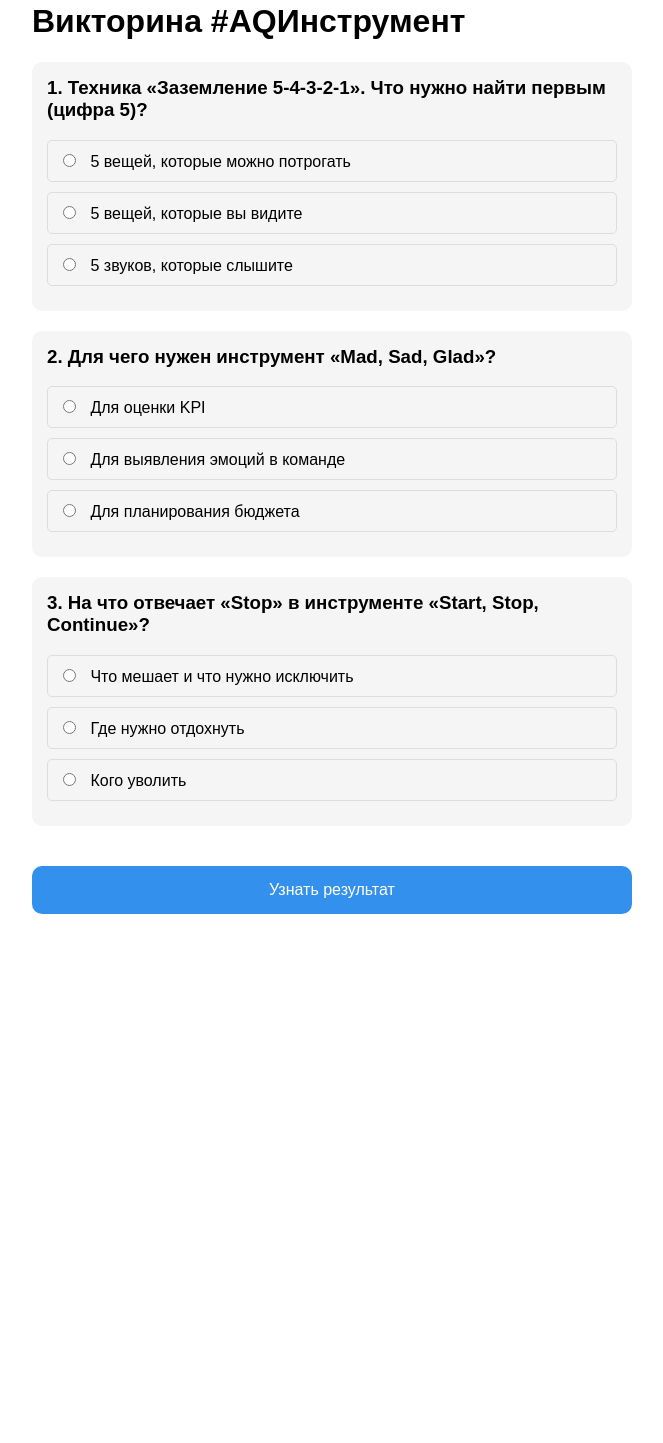
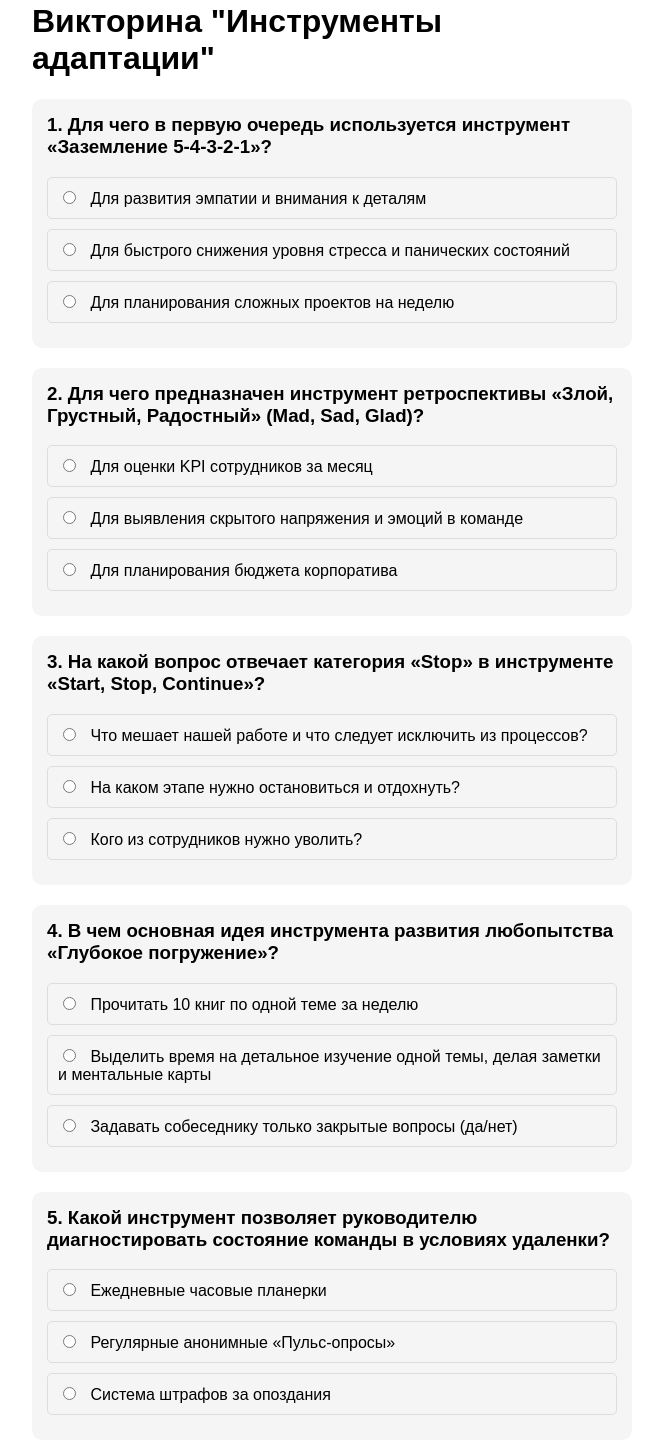
Before and after one commit to mrvolkomorov/AQ-Quiz-Bot, a plain HTML site: page index.html in a window 1280 px wide. Shown: the part 46-1489 px from the top of the page, without its empty margins (308-971 px from the left). Before the commit the page ends 988 px from the top, so only its background shows below. Drawn offline with Linux system fonts and the light colour scheme; a script that the page names is missing.

Commit message:
Update index.html

```diff
--- a/index.html
+++ b/index.html
@@ -3,7 +3,7 @@
 <head>
     <meta charset="UTF-8">
     <meta name="viewport" content="width=device-width, initial-scale=1.0">
-    <title>Викторина AQ</title>
+    <title>Викторина "Инструменты адаптации"</title>
     <script src="https://telegram.org/js/telegram-web-app.js"></script>
     <style>
         body {
@@ -55,32 +55,49 @@
 </head>
 <body>
     <div class="quiz-container" id="quiz">
-        <h1>Викторина #AQИнструмент</h1>
-
-        <div class="question">
-            <h3>1. Техника «Заземление 5-4-3-2-1». Что нужно найти первым (цифра 5)?</h3>
+        <h1>Викторина "Инструменты адаптации"</h1>
+         <div class="question">
+            <h3>1. Для чего в первую очередь используется инструмент «Заземление 5-4-3-2-1»?</h3>
             <div class="options">
-                <label><input type="radio" name="q1" value="0"> 5 вещей, которые можно потрогать</label>
-                <label><input type="radio" name="q1" value="1"> 5 вещей, которые вы видите</label>
-                <label><input type="radio" name="q1" value="0"> 5 звуков, которые слышите</label>
+                <label><input type="radio" name="q1" value="0"> Для развития эмпатии и внимания к деталям</label>
+                <label><input type="radio" name="q1" value="1"> Для быстрого снижения уровня стресса и панических состояний</label>
+                <label><input type="radio" name="q1" value="0"> Для планирования сложных проектов на неделю</label>
             </div>
         </div>
 
         <div class="question">
-            <h3>2. Для чего нужен инструмент «Mad, Sad, Glad»?</h3>
+            <h3>2. Для чего предназначен инструмент ретроспективы «Злой, Грустный, Радостный» (Mad, Sad, Glad)?</h3>
             <div class="options">
-                <label><input type="radio" name="q2" value="0"> Для оценки KPI</label>
-                <label><input type="radio" name="q2" value="1"> Для выявления эмоций в команде</label>
-                <label><input type="radio" name="q2" value="0"> Для планирования бюджета</label>
+                <label><input type="radio" name="q2" value="0"> Для оценки KPI сотрудников за месяц</label>
+                <label><input type="radio" name="q2" value="1"> Для выявления скрытого напряжения и эмоций в команде</label>
+                <label><input type="radio" name="q2" value="0"> Для планирования бюджета корпоратива</label>
             </div>
         </div>
 
         <div class="question">
-            <h3>3. На что отвечает «Stop» в инструменте «Start, Stop, Continue»?</h3>
+            <h3>3. На какой вопрос отвечает категория «Stop» в инструменте «Start, Stop, Continue»?</h3>
             <div class="options">
-                <label><input type="radio" name="q3" value="1"> Что мешает и что нужно исключить</label>
-                <label><input type="radio" name="q3" value="0"> Где нужно отдохнуть</label>
-                <label><input type="radio" name="q3" value="0"> Кого уволить</label>
+                <label><input type="radio" name="q3" value="1"> Что мешает нашей работе и что следует исключить из процессов?</label>
+                <label><input type="radio" name="q3" value="0"> На каком этапе нужно остановиться и отдохнуть?</label>
+                <label><input type="radio" name="q3" value="0"> Кого из сотрудников нужно уволить?</label>
+            </div>
+        </div>
+
+        <div class="question">
+            <h3>4. В чем основная идея инструмента развития любопытства «Глубокое погружение»?</h3>
+            <div class="options">
+                <label><input type="radio" name="q4" value="0"> Прочитать 10 книг по одной теме за неделю</label>
+                <label><input type="radio" name="q4" value="1"> Выделить время на детальное изучение одной темы, делая заметки и ментальные карты</label>
+                <label><input type="radio" name="q4" value="0"> Задавать собеседнику только закрытые вопросы (да/нет)</label>
+            </div>
+        </div>
+
+        <div class="question">
+            <h3>5. Какой инструмент позволяет руководителю диагностировать состояние команды в условиях удаленки?</h3>
+            <div class="options">
+                <label><input type="radio" name="q5" value="0"> Ежедневные часовые планерки</label>
+                <label><input type="radio" name="q5" value="1"> Регулярные анонимные «Пульс-опросы»</label>
+                <label><input type="radio" name="q5" value="0"> Система штрафов за опоздания</label>
             </div>
         </div>
 
@@ -88,32 +105,45 @@
     </div>
 
     <div id="result">
-        <h2>Ваш результат: <span id="score">0</span> из 3</h2>
+        <h2>Ваш результат: <span id="score">0</span> из 5</h2>
         <p id="message"></p>
         <button onclick="Telegram.WebApp.close()">Закрыть</button>
     </div>
 
     <script>
         const tg = window.Telegram.WebApp;
-        tg.expand(); // Раскрыть на весь экран
+        tg.expand();
 
         function checkAnswers() {
             let score = 0;
-            const answers = { q1: '1', q2: '1', q3: '1' };
+            // Правильные ответы для 5 вопросов:
+            const answers = { q1: '1', q2: '1', q3: '1', q4: '1', q5: '1' };
 
             const q1 = document.querySelector('input[name="q1"]:checked');
             const q2 = document.querySelector('input[name="q2"]:checked');
             const q3 = document.querySelector('input[name="q3"]:checked');
+            const q4 = document.querySelector('input[name="q4"]:checked');
+            const q5 = document.querySelector('input[name="q5"]:checked');
 
             if (q1 && q1.value === answers.q1) score++;
             if (q2 && q2.value === answers.q2) score++;
             if (q3 && q3.value === answers.q3) score++;
+            if (q4 && q4.value === answers.q4) score++;
+            if (q5 && q5.value === answers.q5) score++;
 
             document.getElementById('quiz').style.display = 'none';
             document.getElementById('result').style.display = 'block';
             document.getElementById('score').innerText = score;
 
-            const msg = score === 3 ? "Отлично! Вы мастер AQ!" : "Неплохо, но стоит перечитать рубрику!";
+            let msg = "";
+            if (score === 5) {
+                msg = "🏆 Абсолютный чемпион! Вы отлично разбираетесь в AQ-инструментах.";
+            } else if (score >= 3) {
+                msg = "Отличный результат! У вас хорошая база знаний.";
+            } else {
+                msg = "Неплохо, но стоит перечитать рубрику #AQИнструмент, чтобы улучшить результат.";
+            }
+
             document.getElementById('message').innerText = msg;
 
             // Отправка данных боту (опционально)
```
